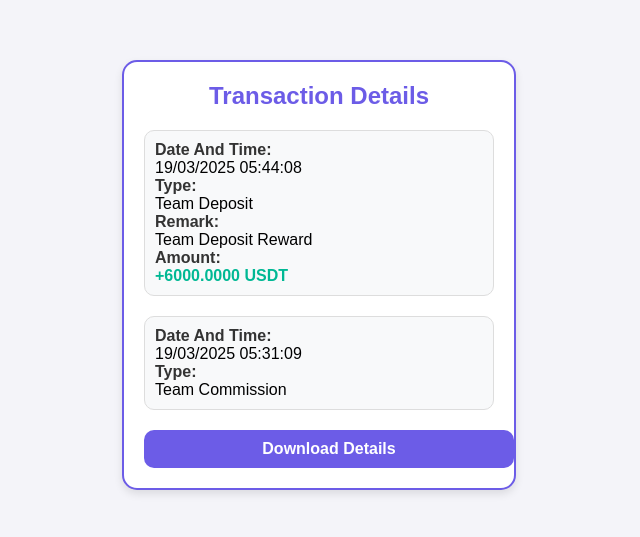
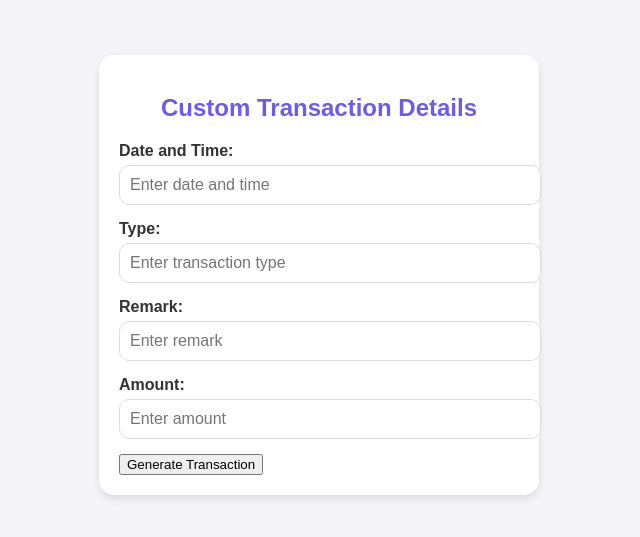
Before and after one commit to AirdropalertHub/X, a plain HTML site: page index.html in a window 1280 px wide. Shown: the part 125-662 px from the top of the page, without its empty margins (321-961 px from the left). Drawn offline with Linux system fonts and the light colour scheme.

Commit message:
Update index.html

```diff
--- a/index.html
+++ b/index.html
@@ -3,7 +3,7 @@
 <head>
     <meta charset="UTF-8">
     <meta name="viewport" content="width=device-width, initial-scale=1.0">
-    <title>Transaction Details</title>
+    <title>Custom Transaction Details</title>
     <style>
         body {
             font-family: Arial, sans-serif;
@@ -14,31 +14,47 @@
             height: 100vh;
             margin: 0;
         }
-        .transaction-box {
-            border: 2px solid #6c5ce7;
+        .container {
+            width: 400px;
+            background-color: #ffffff;
             padding: 20px;
-            width: 350px;
-            background-color: #ffffff;
             border-radius: 15px;
             box-shadow: 0 4px 8px rgba(0, 0, 0, 0.1);
         }
-        .transaction-box h2 {
-            margin-top: 0;
+        h2 {
             color: #6c5ce7;
             text-align: center;
+            margin-bottom: 20px;
         }
-        .transaction-box .entry {
-            margin-bottom: 20px;
-            padding: 10px;
-            background-color: #f8f9fa;
-            border-radius: 10px;
-            border: 1px solid #ddd;
-        }
-        .transaction-box .entry .label {
+        label {
+            display: block;
+            margin-bottom: 5px;
             font-weight: bold;
             color: #333;
         }
-        .transaction-box .entry .amount {
+        input[type="text"], input[type="number"] {
+            width: 100%;
+            padding: 10px;
+            margin-bottom: 15px;
+            border: 1px solid #ddd;
+            border-radius: 10px;
+            font-size: 16px;
+        }
+        .transaction-box {
+            border: 2px solid #6c5ce7;
+            padding: 15px;
+            margin-top: 20px;
+            border-radius: 10px;
+            background-color: #f8f9fa;
+        }
+        .transaction-box .entry {
+            margin-bottom: 10px;
+        }
+        .transaction-box .label {
+            font-weight: bold;
+            color: #333;
+        }
+        .transaction-box .amount {
             color: #00b894;
             font-weight: bold;
         }
@@ -53,6 +69,7 @@
             text-decoration: none;
             margin-top: 20px;
             font-weight: bold;
+            cursor: pointer;
         }
         .download-button:hover {
             background-color: #5a4fcf;
@@ -61,26 +78,85 @@
 </head>
 <body>
 
-<div class="transaction-box">
-    <h2>Transaction Details</h2>
-    <div class="entry">
-        <div class="label">Date And Time:</div>
-        <div>19/03/2025 05:44:08</div>
-        <div class="label">Type:</div>
-        <div>Team Deposit</div>
-        <div class="label">Remark:</div>
-        <div>Team Deposit Reward</div>
-        <div class="label">Amount:</div>
-        <div class="amount">+6000.0000 USDT</div>
+<div class="container">
+    <h2>Custom Transaction Details</h2>
+    <label for="date">Date and Time:</label>
+    <input type="text" id="date" placeholder="Enter date and time">
+
+    <label for="type">Type:</label>
+    <input type="text" id="type" placeholder="Enter transaction type">
+
+    <label for="remark">Remark:</label>
+    <input type="text" id="remark" placeholder="Enter remark">
+
+    <label for="amount">Amount:</label>
+    <input type="number" id="amount" placeholder="Enter amount">
+
+    <button onclick="generateTransaction()">Generate Transaction</button>
+
+    <div class="transaction-box" id="transactionBox" style="display: none;">
+        <div class="entry">
+            <div class="label">Date and Time:</div>
+            <div id="displayDate"></div>
+        </div>
+        <div class="entry">
+            <div class="label">Type:</div>
+            <div id="displayType"></div>
+        </div>
+        <div class="entry">
+            <div class="label">Remark:</div>
+            <div id="displayRemark"></div>
+        </div>
+        <div class="entry">
+            <div class="label">Amount:</div>
+            <div class="amount" id="displayAmount"></div>
+        </div>
     </div>
-    <div class="entry">
-        <div class="label">Date And Time:</div>
-        <div>19/03/2025 05:31:09</div>
-        <div class="label">Type:</div>
-        <div>Team Commission</div>
-    </div>
-    <a href="#" class="download-button">Download Details</a>
+
+    <a href="#" class="download-button" id="downloadButton" style="display: none;">Download Details</a>
 </div>
+
+<script>
+    function generateTransaction() {
+        const date = document.getElementById('date').value;
+        const type = document.getElementById('type').value;
+        const remark = document.getElementById('remark').value;
+        const amount = document.getElementById('amount').value;
+
+        if (date && type && remark && amount) {
+            document.getElementById('displayDate').textContent = date;
+            document.getElementById('displayType').textContent = type;
+            document.getElementById('displayRemark').textContent = remark;
+            document.getElementById('displayAmount').textContent = `+${amount} USDT`;
+
+            document.getElementById('transactionBox').style.display = 'block';
+            document.getElementById('downloadButton').style.display = 'block';
+        } else {
+            alert('Please fill in all fields.');
+        }
+    }
+
+    document.getElementById('downloadButton').addEventListener('click', function() {
+        const date = document.getElementById('date').value;
+        const type = document.getElementById('type').value;
+        const remark = document.getElementById('remark').value;
+        const amount = document.getElementById('amount').value;
+
+        const content = `Transaction Details\n\n` +
+                        `Date and Time: ${date}\n` +
+                        `Type: ${type}\n` +
+                        `Remark: ${remark}\n` +
+                        `Amount: +${amount} USDT\n`;
+
+        const blob = new Blob([content], { type: 'text/plain' });
+        const url = URL.createObjectURL(blob);
+        const a = document.createElement('a');
+        a.href = url;
+        a.download = 'transaction_details.txt';
+        a.click();
+        URL.revokeObjectURL(url);
+    });
+</script>
 
 </body>
 </html>
```
